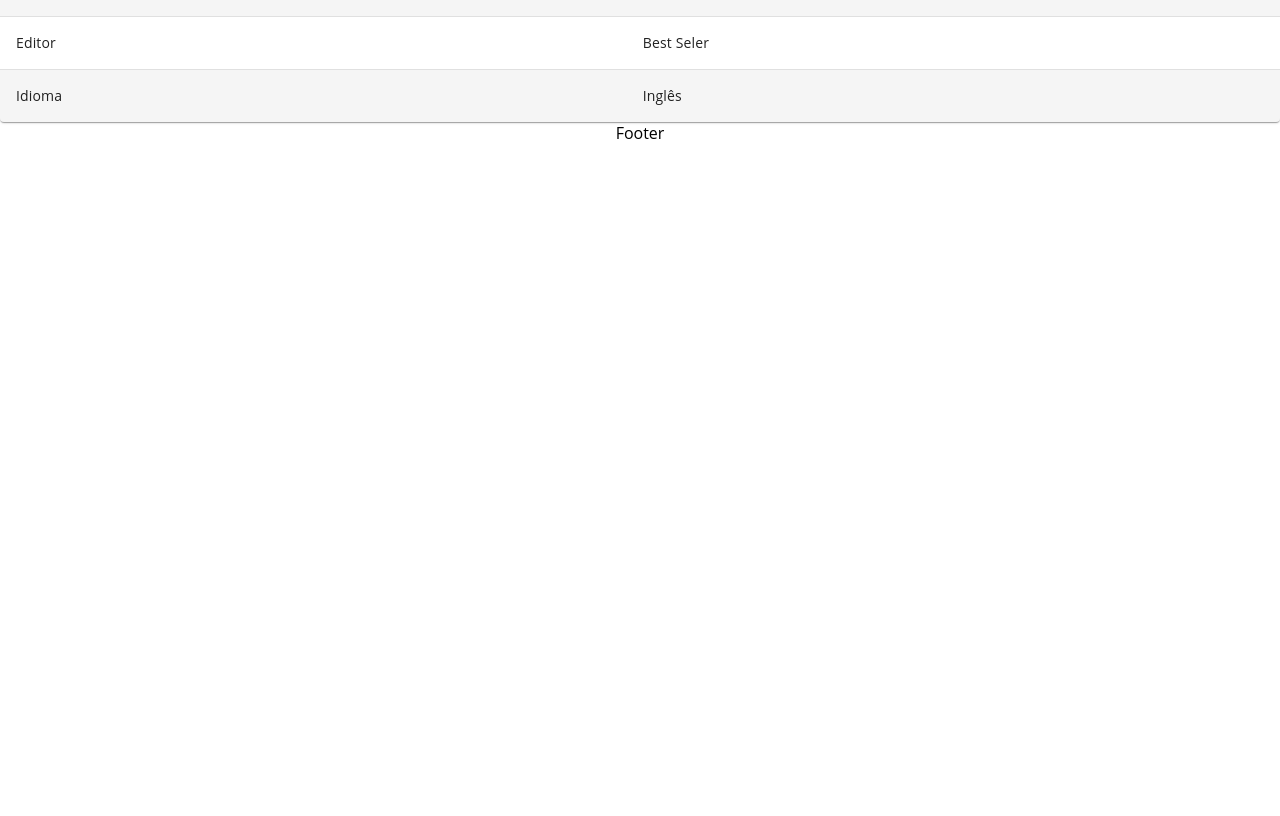
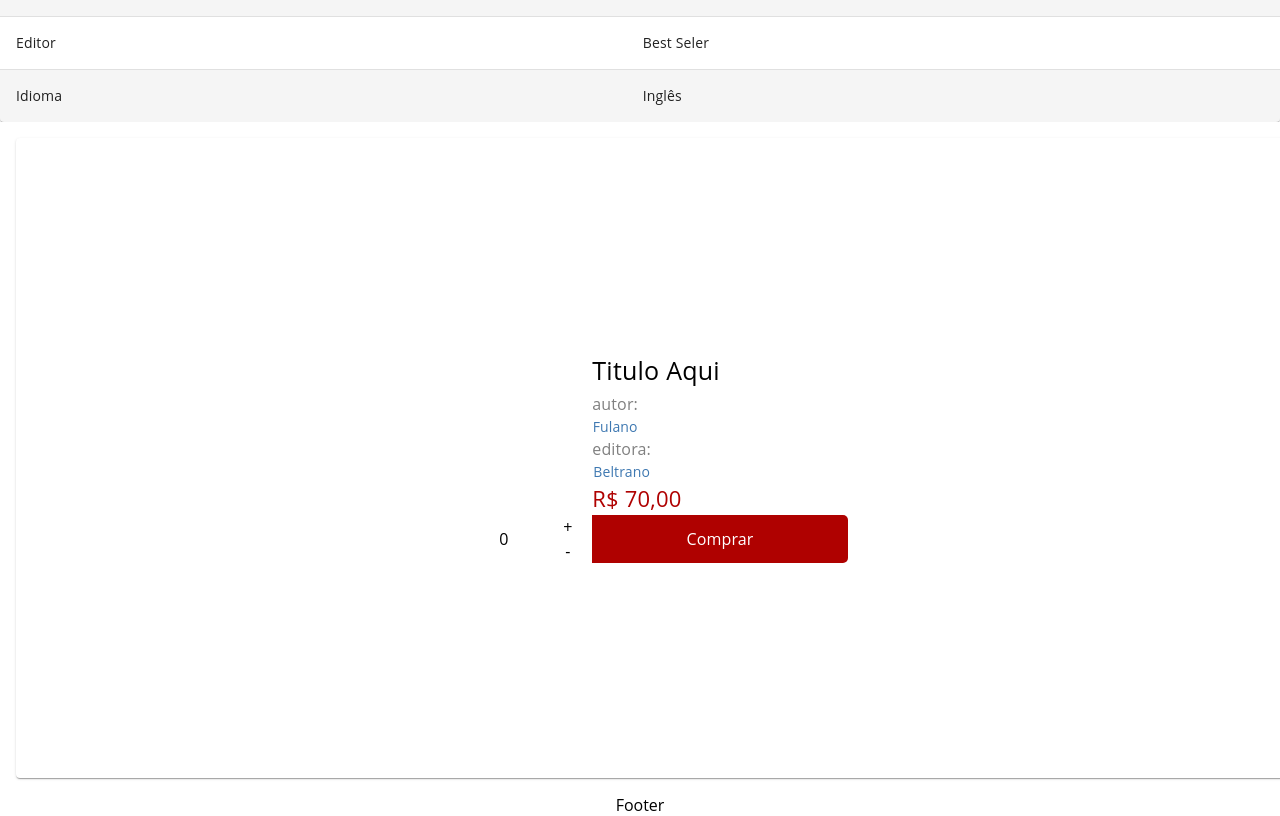
Before and after one commit to joaodath/front-ecommerce-osf, a React (Create React App) app: page /produtos in a window 1280 px wide. Shown: the part 620-1436 px from the top of the page. Before the commit the page ends 800 px from the top, so only its background shows below. Built offline with nearby package versions, Linux system fonts and the light colour scheme; no server answers.

Commit message:
feat(BooksInfo) add new components

```diff
--- a/src/pages/Products/Products.jsx
+++ b/src/pages/Products/Products.jsx
@@ -8,6 +8,7 @@ import BookGrid from './BookGrid'
 import {Grid} from "@material-ui/core"
 import { makeStyles } from '@material-ui/styles';
 import { height } from '@material-ui/system'
+import DetalheProdutos from './ProductsComponents/DetalheProdutos'
 
 
 const useStyles = makeStyles({
@@ -41,6 +42,7 @@ function Products() {
                 <CarouselComp className={classes.root}/>
                 <BookGrid/>
                 <BookInfo/>
+                <DetalheProdutos/>
             </Grid>
     )
 }
--- /dev/null
+++ b/src/pages/Products/ProductsComponents/DetalheProdutos.jsx
@@ -0,0 +1,138 @@
+import * as React from 'react';
+import Grid from '@mui/material/Grid';
+import Typography from '@mui/material/Typography';
+import Button from '@mui/material/Button';
+import Paper from '@mui/material/Paper';
+import Box from '@mui/material/Box';
+import Divider from '@mui/material/Divider';
+import { createTheme, ThemeProvider, styled } from '@mui/material/styles';
+
+const Item = styled(Paper)(({ theme }) => ({
+  ...theme.typography.body2,
+  textAlign: 'center',
+  color: theme.palette.text.secondary,
+  lineHeight: '60px',
+}));
+
+const Item2 = styled(Button)(({ theme }) => ({
+    ...theme.typography.body2,
+    textAlign: 'center',
+    color: 'black',
+    backgroundColor: 'white'
+  }));
+
+
+  const Grid2 = styled(Grid)(({ theme }) => ({
+    ...theme.typography.body2,
+    textAlign: 'center',
+    color: 'white',
+    width: '30%',
+    borderRadius: 10
+  }));
+  const Grid3 = styled(Grid)(() => ({
+    backgroundColor: 'white',
+    cursor: 'pointer'
+  }));
+  const Grid4 = styled(Grid)(() => ({
+    backgroundColor: 'white',
+    display:'flex',
+    justifyContent: 'center',
+    alignItems: 'center',
+    borderRadius: 10
+  }));
+  const Grid5 = styled(Grid)(() => ({
+    display:'flex',
+    justifyContent: 'center',
+    alignItems: 'center',
+    backgroundColor: 'rgb(175, 1, 0)',
+    borderTopRightRadius: 5,
+    borderBottomRightRadius: 5
+  }));
+  const TypographyRed = styled(Typography)(() => ({
+    color: 'rgb(175, 1, 0)',
+    fontSize: 22,
+    fontWeight: '400'
+  }));
+  const TypographyInfo = styled(Typography)(() => ({
+    color: 'rgb(62, 120, 177)',
+    fontSize: '14px'
+  }));
+  const TypographyTitle = styled(Typography)(() => ({
+    color: 'black',
+    fontSize: 25,
+    fontWeight: '400',
+    paddingBottom: 5,
+    lineHeight: '34px',
+    fontWeight: 400
+  }));
+  const GridInfos = styled(Grid)(() => ({
+    display: 'flex',
+    flexDirection: 'column',
+    alignItems:'flex-start',
+    justifyContent: 'space-between',
+    width: '66.6%'
+  }));
+
+  const GridContainer = styled(Grid)(() => ({
+    display: 'flex',
+    justifyContent: 'flex-end',
+    width: '30%'
+  }));
+  const GridCentral = styled('div')(() => ({
+    display: 'flex',
+    flexDirection: 'column',
+    justifyContent: 'center',
+    alignItems: 'center',
+    width: '100%',
+    height: '100%'
+  }));
+  const Img = styled('img')(() => ({
+  }));
+
+export default function DetalheProdutos() {
+  const [qtd, setQtd] = React.useState(0);
+  const acrescenta1 = () => {
+    setQtd(q => q + 1);
+  }
+  const subtrai1 = () => {
+    if( qtd !== 0){
+      setQtd(q => q - 1);
+    }
+  }
+  return (
+            <Box
+              sx={{
+                p: 2,
+                bgcolor: 'background.default'
+              }}
+            >
+
+                <Item sx={{width: '100vw',
+                height: '80vh', margin: '0 auto', display: 'block'}}>
+                  <GridCentral container>
+                  {/* <Img src="https://img.icons8.com/windows/32/000000/in-transit--v2.png"/> */}
+                    <GridContainer>
+                      <GridInfos container>
+                        <TypographyTitle item>Titulo Aqui</TypographyTitle>
+                        <Typography item color='gray'>autor:<TypographyInfo>Fulano</TypographyInfo></Typography>
+                        <Typography item color='gray'>editora:<TypographyInfo>Beltrano</TypographyInfo></Typography>
+                        <TypographyRed item >R$ 70,00</TypographyRed>
+                      </GridInfos>
+                    </GridContainer>
+                    <Grid2 container>
+                      <Grid4 Item xs={2.5}>
+                        <Typography color='black'>{qtd}</Typography>
+                      </Grid4>
+                      <Grid3 Item xs={1.5}>
+                        <Typography color='black' onClick={acrescenta1}>+</Typography>
+                        <Typography color='black' onClick={subtrai1}>-</Typography>
+                      </Grid3>
+                      <Grid5 Item xs={8}>
+                        <Typography>Comprar</Typography>
+                      </Grid5>
+                    </Grid2>
+                  </GridCentral>
+                </Item>
+            </Box>
+  );
+}
```
